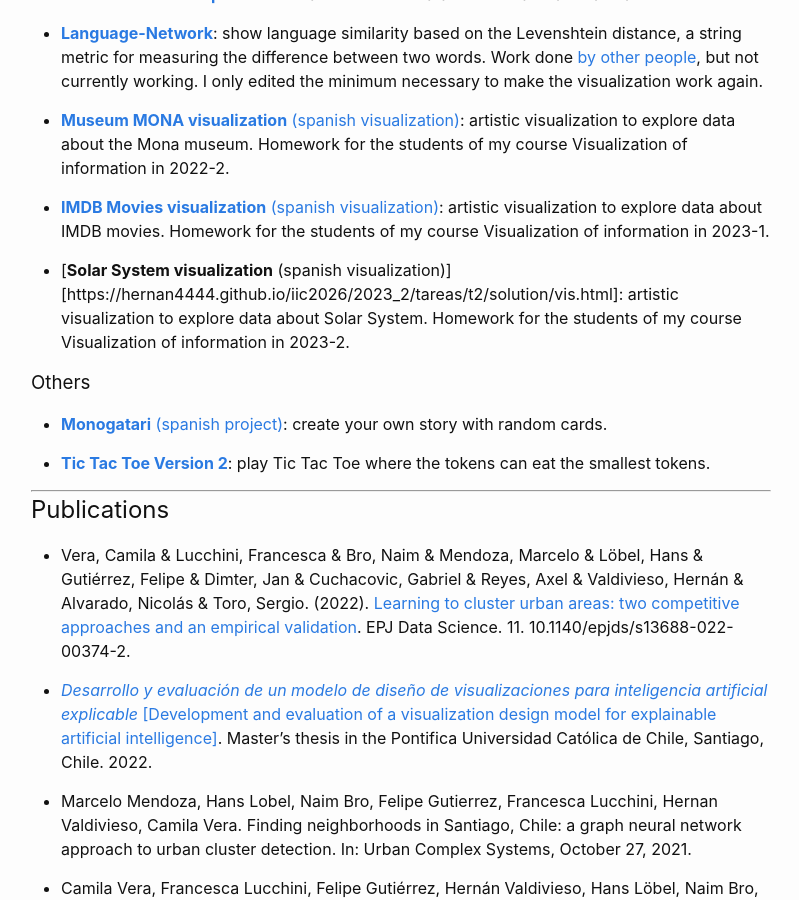
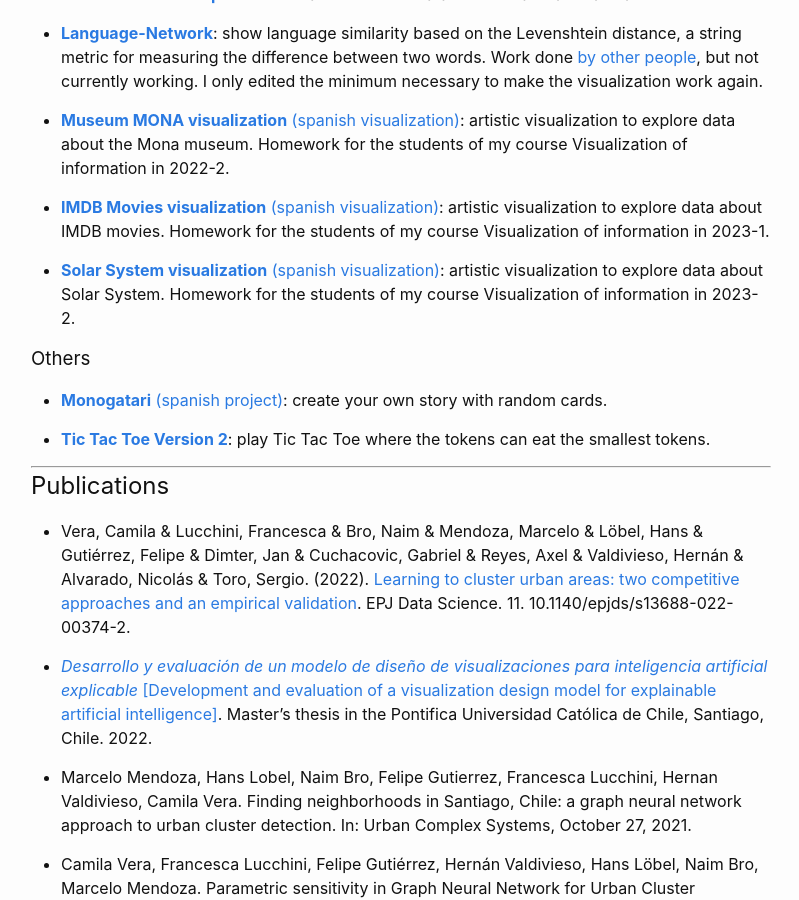
Before and after one commit to Hernan4444/hernan4444.github.io, a Jekyll site: the page built from index.md, in a window 1280 px wide and 900 px high, scrolled down 1903 px. Shown: the whole window, without its empty margins (239-1038 px from the left). Built offline with Jekyll 4.4.1, drawn with Linux system fonts in a browser that asks for light colours.

Commit message:
Update index.md

```diff
--- a/index.md
+++ b/index.md
@@ -75,10 +75,10 @@ Information Visualization, Applications of Data Mining, Machine Learning, Web Sc
 
 - [**IMDB Movies visualization** (spanish visualization)](https://hernan4444.github.io/iic2026/2023_1/tareas/t3/solution/): artistic visualization to explore data about IMDB movies. Homework for the students of my course Visualization of information in 2023-1.
 
-- [**Solar System visualization** (spanish visualization)][https://hernan4444.github.io/iic2026/2023_2/tareas/t2/solution/vis.html]: artistic visualization to explore data about Solar System. Homework for the students of my course Visualization of information in 2023-2.
+- [**Solar System visualization** (spanish visualization)](https://hernan4444.github.io/iic2026/2023_2/tareas/t2/solution/vis.html): artistic visualization to explore data about Solar System. Homework for the students of my course Visualization of information in 2023-2.
 
 <!---
-- [**Dragon Ball visualization** (spanish visualization)][https://hernan4444.github.io/iic2026/2024_1/tareas/t2/solution/vis.html]: artistic visualization to explore data about Dragon Ball in honor of Akira Toriyama. Homework for the students of my course Visualization of information in 2024-1.
+- [**Dragon Ball visualization** (spanish visualization)](https://hernan4444.github.io/iic2026/2024_1/tareas/t2/solution/vis.html): artistic visualization to explore data about Dragon Ball in honor of Akira Toriyama. Homework for the students of my course Visualization of information in 2024-1.
 -->
 
 ### Others
```
